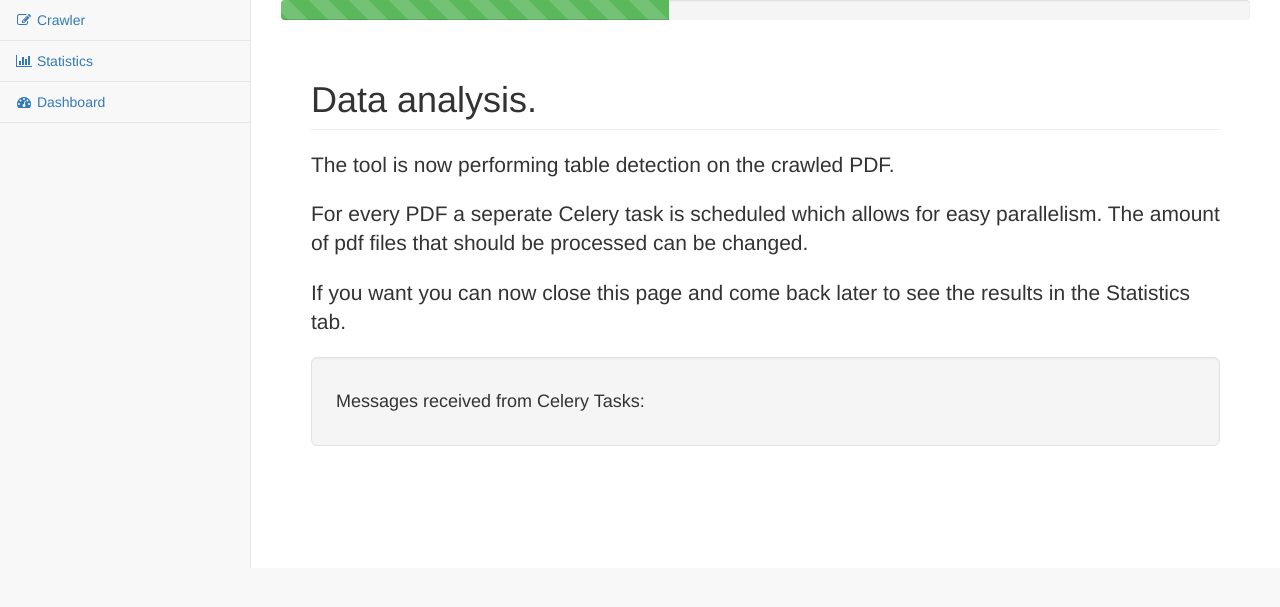
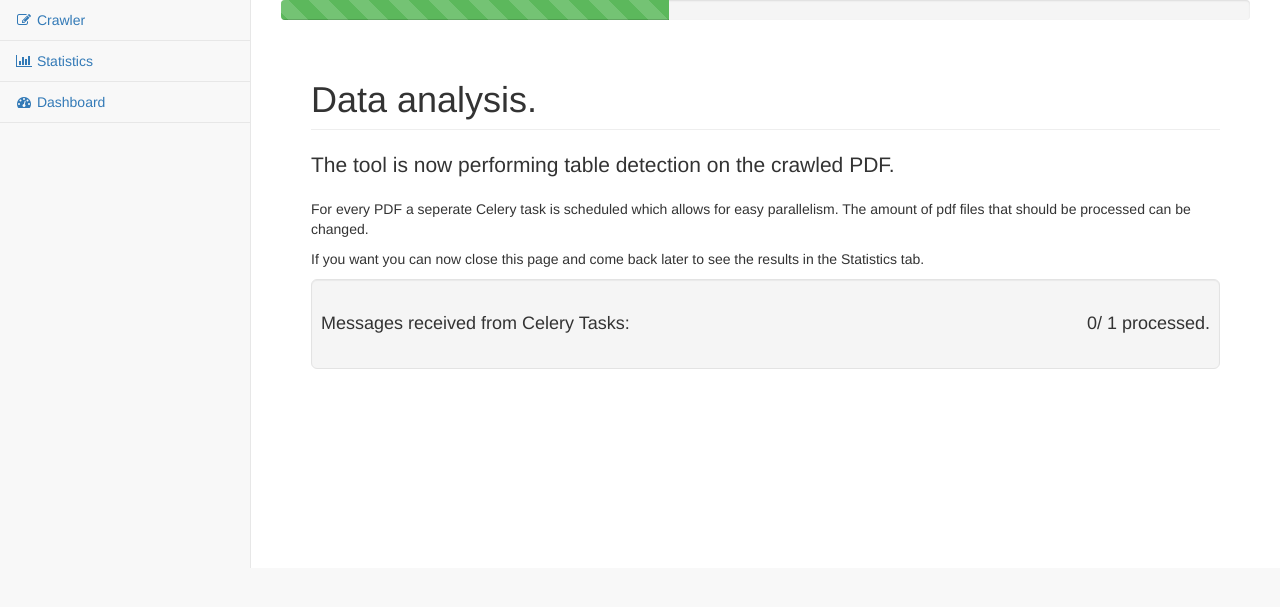
Before and after one commit to eXascaleInfolab/2018-Internship-TableDetection, a Flask app: template templates/table_detection.html in a window 1280 px wide. Shown: the part 51-658 px from the top of the page. Run offline with Flask 2, Linux system fonts and the light colour scheme; the visitor is signed in with stand-in values (Sample User, id 1); tables that the repository leaves empty hold one stand-in row (values such as "Sample post"); the template is opened without the code that fills it: most values are stand-ins (such as "Sample title", 1, 10 or a date in 2020); some libraries are stand-ins or nearby versions.

Commit message:
Progress bar and small visual changes

```diff
--- a/bar.py
+++ b/bar.py
@@ -60,7 +60,7 @@ mysql = MySQL(app)
 
 # CONSTANTS
 WGET_DATA_PATH = 'data'
-PDF_TO_PROCESS = 2
+PDF_TO_PROCESS = 8
 MAX_CRAWLING_DURATION = 10 * 60 # in seconds
 WAIT_AFTER_CRAWLING = 1000 # in miliseconds
 SMALL_TABLE_LIMIT = 10
@@ -387,14 +387,14 @@ def table_detection():
     # STEP 3: Run the celery Chord
     result = chord(header)(callback)
 
-    return render_template('table_detection.html')
+    return render_template('table_detection.html', total_pdf=PDF_TO_PROCESS)
 
 
 # PDF processing
 @app.route('/processing')
 @is_logged_in
 def processing():
-    return render_template('processing.html')
+    return render_template('processing.html', n_files=PDF_TO_PROCESS, domain=session.get('domain', ''), )
 
 
 # Last Crawl Statistics
--- a/templates/crawling.html
+++ b/templates/crawling.html
@@ -46,7 +46,7 @@
 </div>
 <div class="col-lg-8">
   <div>
-      <h1 class="page-header"> Crawling website ... </h1>
+      <h1 class="page-header"> Crawling website. </h1>
       {% if session.logged_in == NULL %}
       <p class="lead">Log in to be able to crawl a domain.</p>
       <a href="/register" class="btn btn-primary btn-lg">Register</a>
@@ -60,8 +60,8 @@
           reused later, but the table detection will not start) </div>
       <hr>
       <a href="/crawling/end" class="btn btn-primary btn-lg">Interrupt Crawling</a>
-      <div class="well well-lg"
-           <h4> First 100 lines of wget stderr</h4>
+      <div class="well well-lg">
+          <h4> First 100 lines of wget stderr</h4>
           <div class="pre-scrollable">
               {% for item in debug %}
               <p>{{ item }}</p>
--- a/templates/table_detection.html
+++ b/templates/table_detection.html
@@ -30,6 +30,14 @@
         // section of the page.
         socket.on('tabula_success', function(msg) {
             $('#log').append('<br>' + $('<div/>').text('Tabula PDF success: ' + msg.tables + ' tables found on ' + msg.pages + ' page(s).').html());
+            var count_pdf = document.getElementById('count_pdf');
+            var number = count_pdf.innerHTML;
+            number++;
+            count_pdf.innerHTML = number;
+            // TODO where should progress bar start? here I assume 40% (design choice)
+            var percentage = 40 + (60.0 / {{total_pdf}}) * number;
+            $('.progress-bar').css('width', percentage+'%').attr('aria-valuenow', percentage);
+
         });
 
         socket.on('tabula_failure', function(msg) {
@@ -56,12 +64,17 @@
   <h1 class="page-header"> Data analysis. </h1>
     {% if session.logged_in != NULL %}
     <p class="lead">The tool is now performing table detection on the crawled PDF.</p>
-    <p class="lead">For every PDF a seperate Celery task is scheduled which allows for easy parallelism. The amount of
+    <p>For every PDF a seperate Celery task is scheduled which allows for easy parallelism. The amount of
     pdf files that should be processed can be changed.</p>
-    <p class="lead">If you want you can now close this page and come back later to see the results in the Statistics tab. </p>
+    <p>If you want you can now close this page and come back later to see the results in the Statistics tab. </p>
+
     <div class="well well-lg">
-         <h4>Messages received from Celery Tasks:</h4>
-         <div id="log"></div>
+        <div class="row">
+            <h4 class="pull-left">Messages received from Celery Tasks: </h4>
+            <h4 class="pull-right"> / {{total_pdf}} processed.</h4>
+            <h4 class="pull-right" id="count_pdf">0</h4>
+        </div>
+        <div id="log"></div>
     </div>
     {% endif %}
 </div>
```
